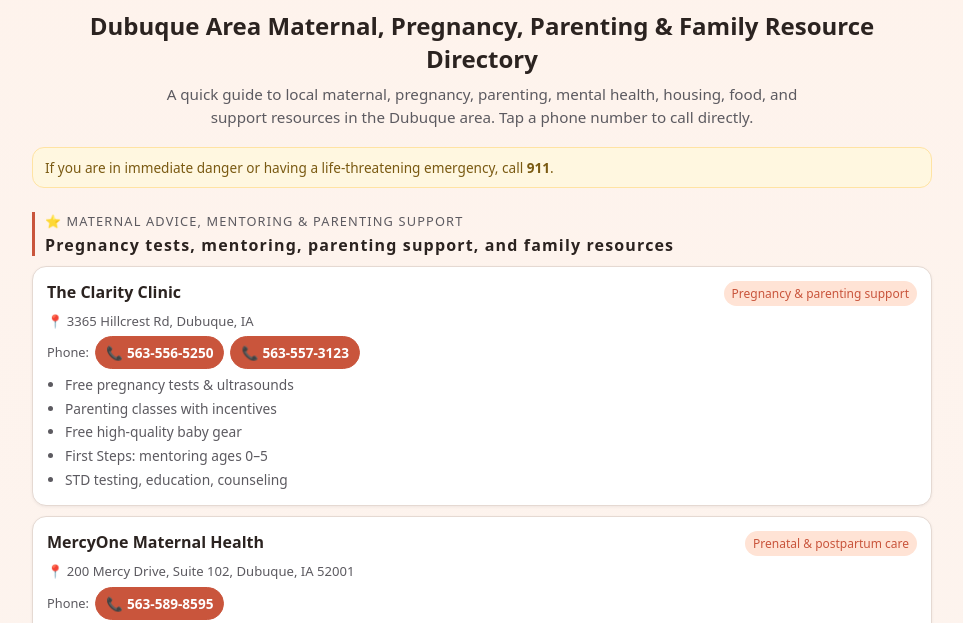
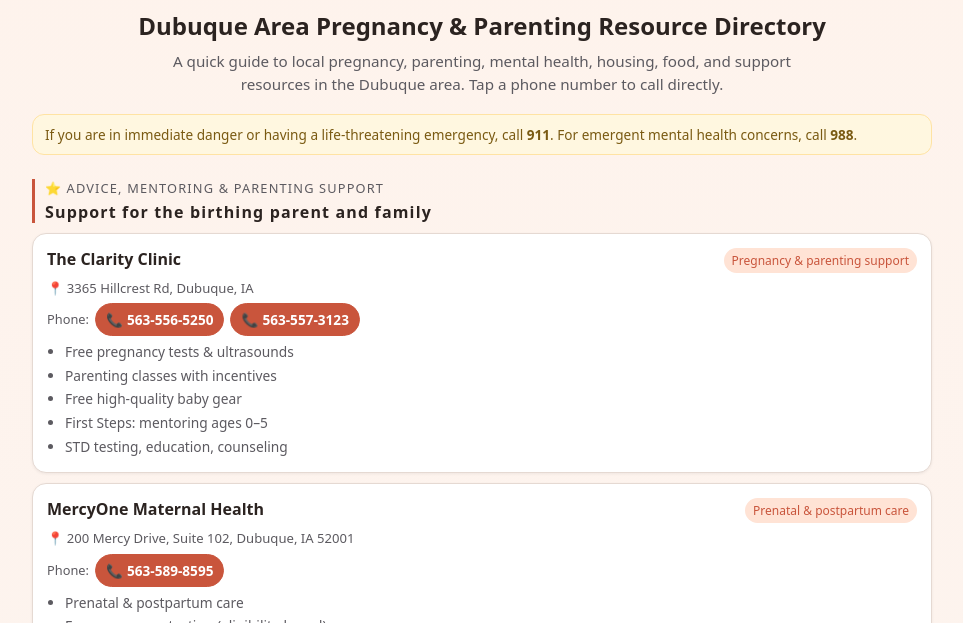
Before and after one commit to MDesign365/Dubuque-Maternal-Resources, a plain HTML site: page index.html in a window 1280 px wide. Shown: the part 115-738 px from the top of the page, without its empty margins (158-1121 px from the left). Drawn offline with Linux system fonts and the light colour scheme.

Commit message:
Update index.html

```diff
--- a/index.html
+++ b/index.html
@@ -209,22 +209,22 @@
 
 <header>
   <img src="images/mom-circle.png" class="hero-icon" alt="Mother and baby icon"/>
-  <h1>Dubuque Area Maternal, Pregnancy, Parenting &amp; Family Resource Directory</h1>
+  <h1>Dubuque Area Pregnancy &amp; Parenting Resource Directory</h1>
   <p>
-    A quick guide to local maternal, pregnancy, parenting, mental health, housing, food, and support
+    A quick guide to local pregnancy, parenting, mental health, housing, food, and support
     resources in the Dubuque area. Tap a phone number to call directly.
   </p>
 </header>
 
 <div class="notice">
-  If you are in immediate danger or having a life-threatening emergency, call <strong>911</strong>.
+  If you are in immediate danger or having a life-threatening emergency, call <strong>911</strong>. For emergent mental health concerns, call <strong>988</strong>.
 </div>
 
 
 <!-- ⭐ MATERNAL SUPPORT -->
 <div class="section-label">
-  ⭐ Maternal Advice, Mentoring &amp; Parenting Support
-  <span>Pregnancy tests, mentoring, parenting support, and family resources</span>
+  ⭐ Advice, Mentoring &amp; Parenting Support
+  <span> Support for the birthing parent and family</span>
 </div>
 
 <!-- CLARITY CLINIC -->
```
